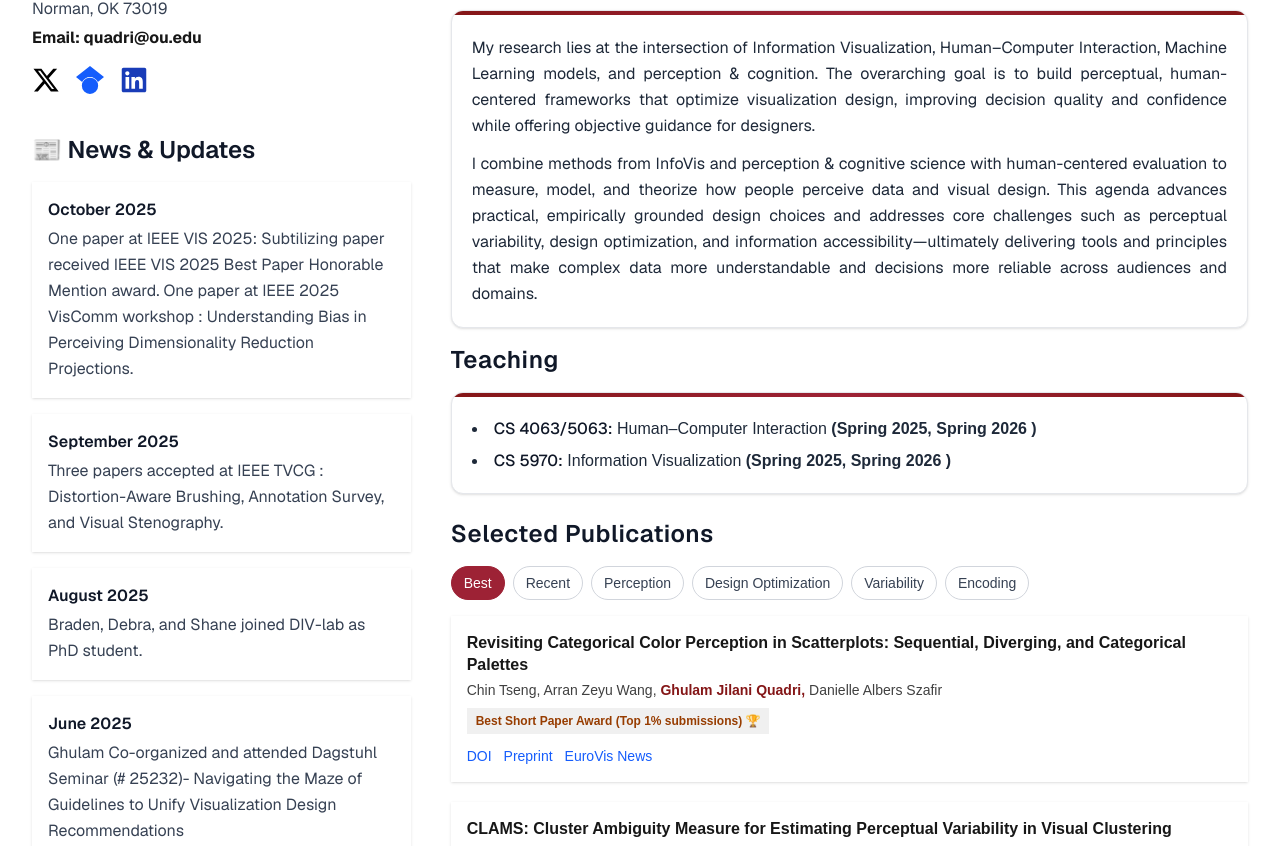
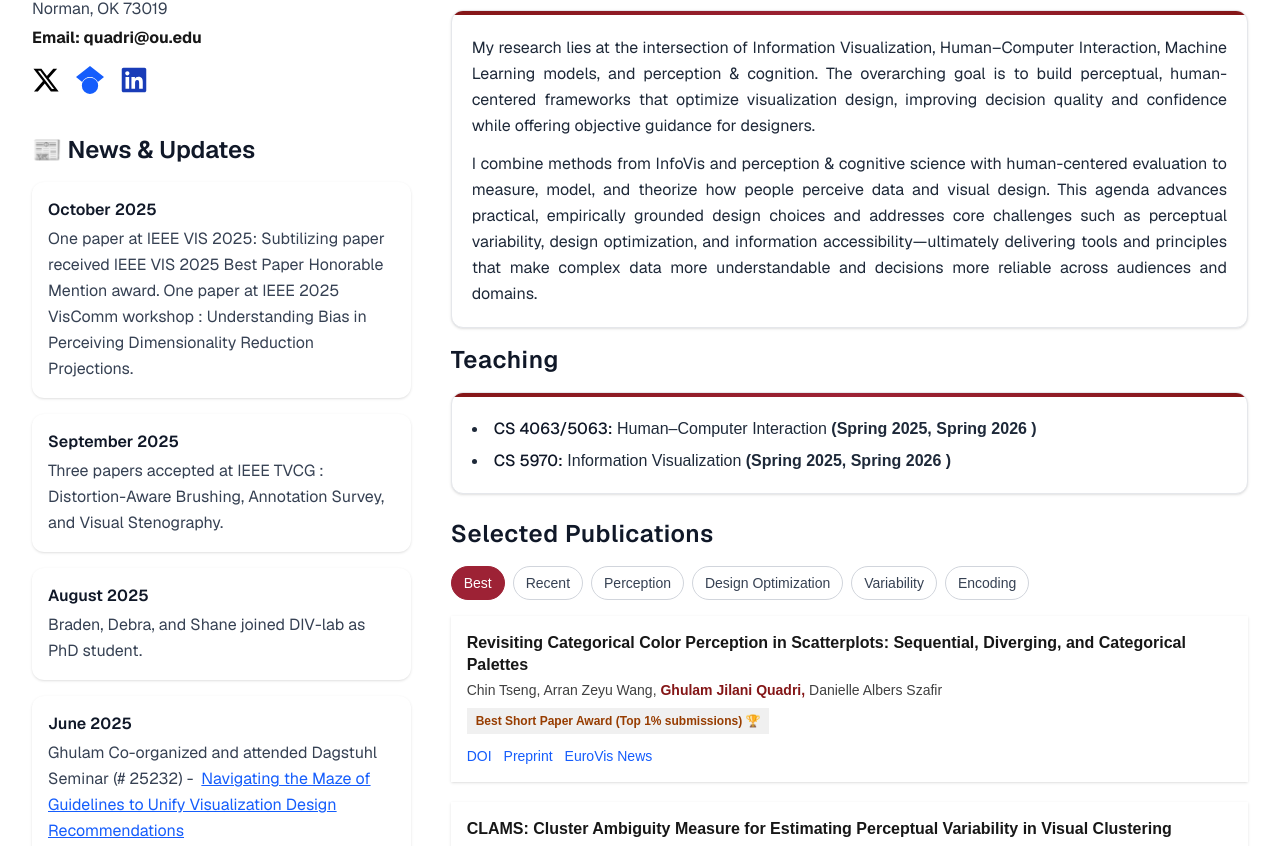
Before and after one commit to nischaldinesh/quadri_portfolio_website, a Next.js app: page / in a window 1280 px wide. Shown: the part 526-1372 px from the top of the page. Built offline with nearby package versions, Linux system fonts and the light colour scheme.

Commit message:
new updates

```diff
--- a/app/page.tsx
+++ b/app/page.tsx
@@ -40,6 +40,10 @@ export default function Page() {
   const filteredSelected = useMemo(() => {
     return selectedPulications.filter((p: any) => p.tags?.includes(activeTag));
   }, [activeTag]);
+
+  // Helper to normalize single or array link field on news items
+  const toLinks = (link?: any) =>
+    link ? (Array.isArray(link) ? link : [link]) : [];
 
   return (
     <div className="min-h-screen bg-white">
@@ -121,19 +125,42 @@ export default function Page() {
                 📰 News & Updates
               </h2>
               <ul className="space-y-4">
-                {latestNews.map((item, index) => (
+                {latestNews.map((item: any, index: number) => {
+                  const links = toLinks(item.link);
+                  return (
                     <li
                       key={index}
-                    className="p-4 shadow-sm hover:shadow-md transition-shadow"
+                      className="p-4 shadow-sm hover:shadow-md transition-shadow rounded-xl bg-white"
                     >
                       <div className="font-semibold text-gray-900 text-sm sm:text-base">
                         {item.monthYear}
                       </div>
+
                       <p className="text-gray-700 text-sm sm:text-base leading-relaxed mt-1">
                         {item.description}
+                        {links.length > 0 && (
+                          <span className="ml-1">
+                            {links.map((l: any, i: number) => (
+                              <React.Fragment key={i}>
+                                <a
+                                  href={l.href}
+                                  target="_blank"
+                                  rel="noopener noreferrer"
+                                  className="underline text-blue-600 hover:text-blue-800"
+                                >
+                                  {l.label}
+                                </a>
+                                {i < links.length - 1 && (
+                                  <span aria-hidden="true"> · </span>
+                                )}
+                              </React.Fragment>
+                            ))}
+                          </span>
+                        )}
                       </p>
                     </li>
-                ))}
+                  );
+                })}
               </ul>
               <div className="mt-4 flex justify-center">
                 <Link href="/oldnews" className="underline text-blue-600">
@@ -312,13 +339,6 @@ export default function Page() {
                         ))}
                       </p>
 
-                      {/* Venue */}
-                      {/* {p.venue ? (
-                        <p className="text-neutral-600 text-sm mt-1 italic">
-                          {p.venue}
-                        </p>
-                      ) : null} */}
-
                       {/* Highlight badge */}
                       {p.highlight ? (
                         <div className="flex flex-wrap gap-2 mt-2">
@@ -343,20 +363,6 @@ export default function Page() {
                           ))}
                         </div>
                       ) : null}
-
-                      {/* Tag pills (optional to display below each item)
-                      {p.tags?.length ? (
-                        <div className="flex flex-wrap gap-2 mt-3">
-                          {p.tags.map((t: string) => (
-                            <span
-                              key={`${p.slug}-tag-${t}`}
-                              className="text-xs px-2.5 py-1 rounded-full bg-gray-100 text-gray-700 border border-gray-200"
-                            >
-                              {t}
-                            </span>
-                          ))}
-                        </div>
-                      ) : null} */}
                     </li>
                   );
                 })}
--- a/data/news.ts
+++ b/data/news.ts
@@ -1,4 +1,11 @@
-export const newsItems = [
+export type NewsLink = { label: string; href: string };
+export type NewsItem = {
+  monthYear: string;
+  description: string;
+  link?: NewsLink | NewsLink[];
+};
+
+export const newsItems: NewsItem[] = [
   {
     monthYear: "October 2025",
     description:
@@ -16,7 +23,12 @@ export const newsItems = [
   {
     monthYear: "June 2025",
     description:
-      "Ghulam Co-organized and attended Dagstuhl Seminar  (# 25232)- Navigating the Maze of Guidelines to Unify Visualization Design Recommendations",
+      "Ghulam Co-organized and attended Dagstuhl Seminar  (# 25232) - ",
+    link: {
+      label:
+        "Navigating the Maze of Guidelines to Unify Visualization Design Recommendations",
+      href: "https://www.dagstuhl.de/en/seminars/seminar-calendar/seminar-details/25232",
+    },
   },
   {
     monthYear: "September 2024",
```
Lines whose indentation alone changed are shown as unchanged.
